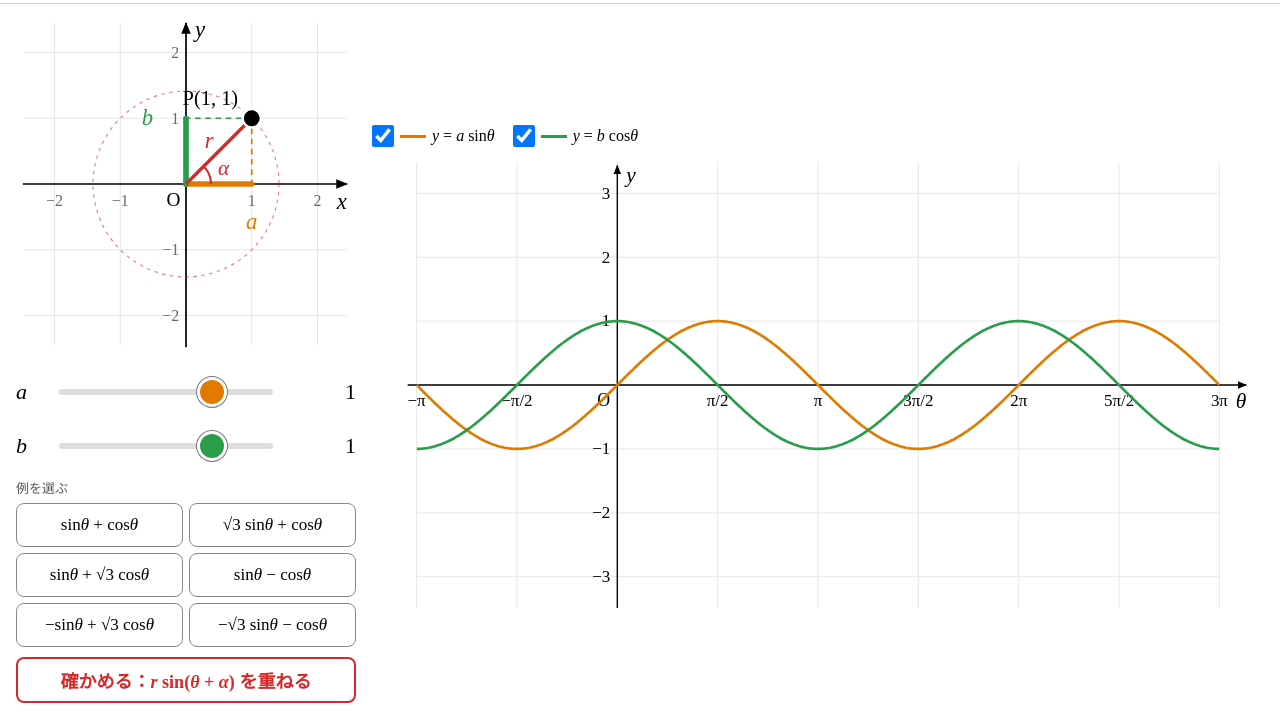
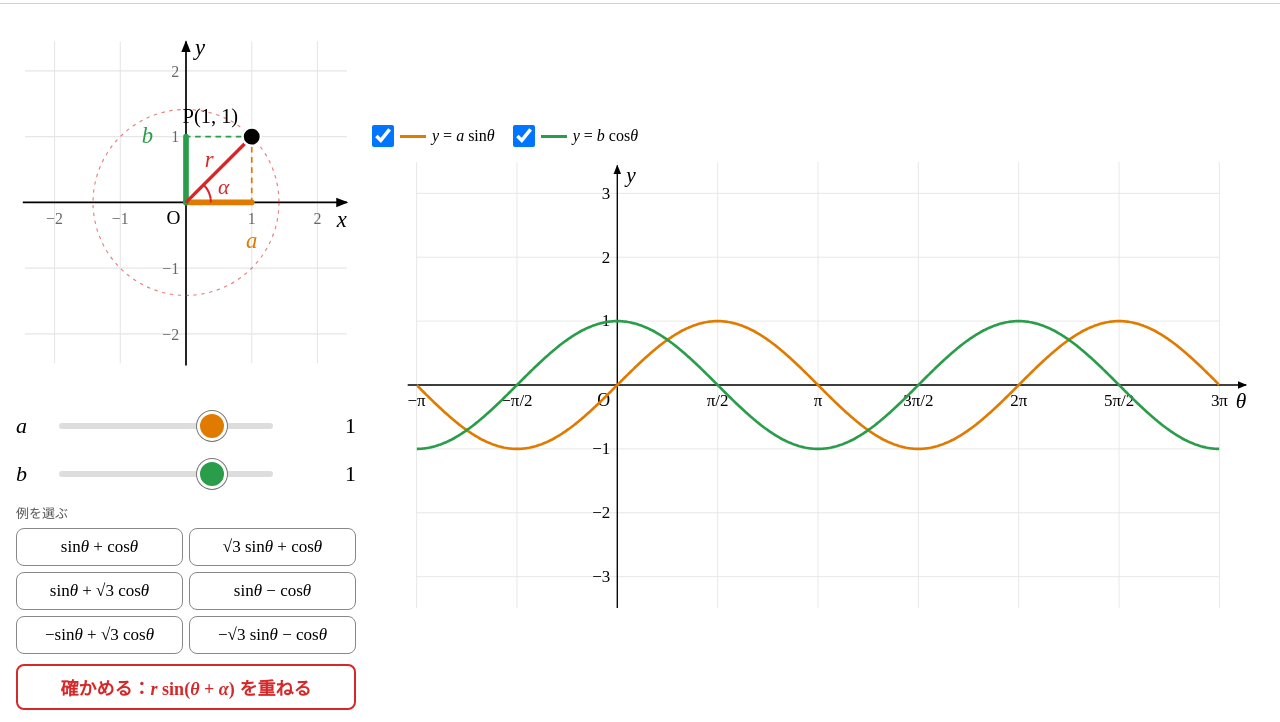
Before and after one commit to hogepiyo57/test-math, a plain HTML site: page p140_trig-composition_改善版.html in a window 1280 px wide. Shown: the part 78-800 px from the top of the page. Drawn offline with Linux system fonts and the light colour scheme.

Commit message:
p140: keep the check button on screen on short iPad screens
Let the point-P figure shrink to the remaining height in landscape and
tighten the control panel when the viewport is short (Safari toolbars).

Co-Authored-By: Claude Opus 5.5 <noreply@anthropic.com>

```diff
--- a/p140_trig-composition_改善版.html
+++ b/p140_trig-composition_改善版.html
@@ -74,9 +74,22 @@
   @media (orientation: landscape) {
     .main {
       grid-template-columns: clamp(270px, 30vw, 340px) 1fr;
-      grid-template-rows: auto 1fr;
+      /* 操作パネルは必ず全部見えるようにし，点 P の図は残りの高さに合わせて縮める */
+      grid-template-rows: minmax(0, 1fr) auto;
       grid-template-areas: "plane graph" "ctrl graph";
     }
+    .plane { display: flex; flex-direction: column; align-items: center; }
+    #plane { flex: 1 1 0; min-height: 120px; height: auto; width: 100%; }
+  }
+
+  /* 背の低い画面（Safari のツールバーがある横向き iPad など）では，操作パネルを詰める */
+  @media (orientation: landscape) and (max-height: 860px) {
+    .ctrl { gap: 6px; }
+    .sl input[type=range] { height: 38px; }
+    .presets { gap: 5px; }
+    .presets button { min-height: 38px; font-size: 16px; }
+    #check { min-height: 44px; padding: 4px 10px; }
+    #rinfo { font-size: 18px; margin-top: 2px; }
   }
 
   /* 縦向き：上にグラフ，下に点Pと操作 */
```
